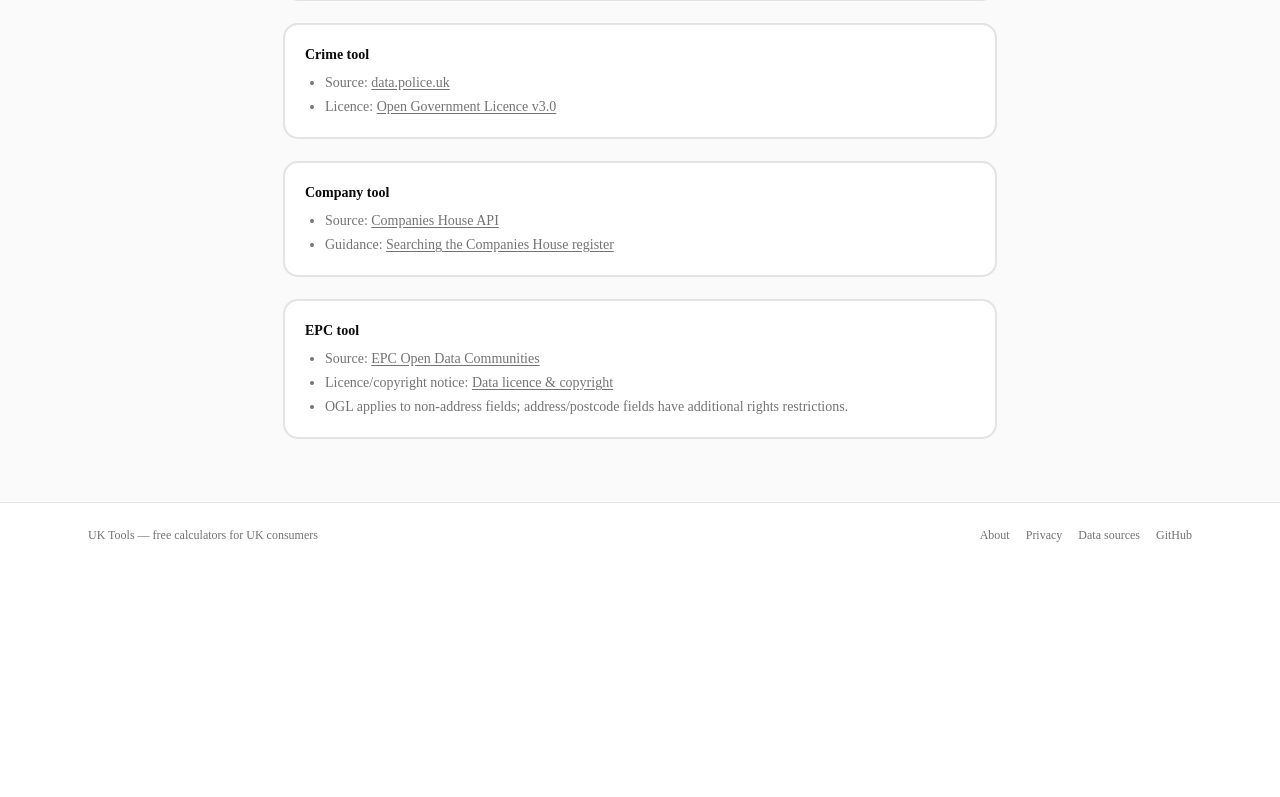
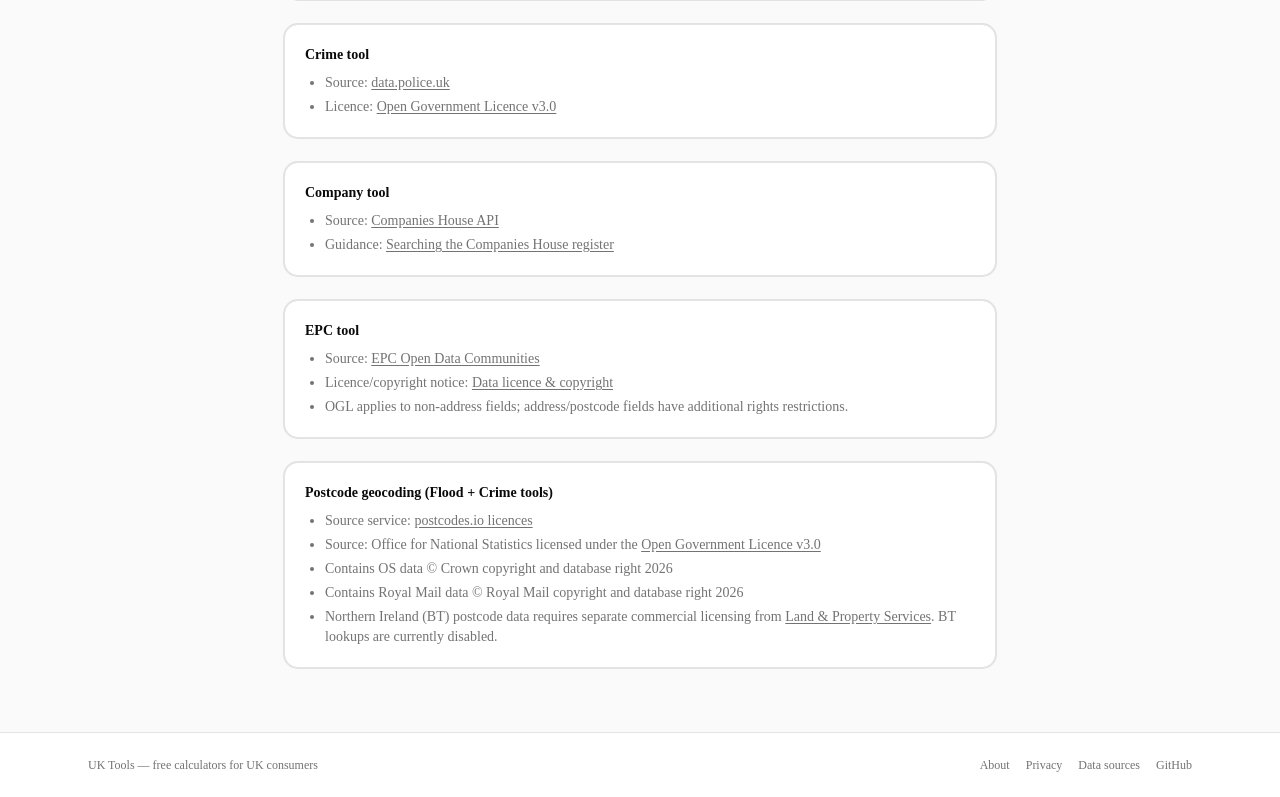
Before and after one commit to mahdirzv/uktools, a Next.js app: page /data-sources in a window 1280 px wide. Shown: the part 363-1160 px from the top of the page. Before the commit the page ends 930 px from the top, so only its background shows below. Built offline with nearby package versions, Linux system fonts and the light colour scheme.

Commit message:
feat: harden postcode licensing notices and BT guardrails

```diff
--- a/src/app/api/crime/route.ts
+++ b/src/app/api/crime/route.ts
@@ -49,6 +49,15 @@
   }
 
   const clean = postcode.replace(/\s+/g, "").toUpperCase()
+  if (clean.startsWith("BT")) {
+    return NextResponse.json(
+      {
+        error:
+          "BT postcodes are temporarily unavailable while we complete Northern Ireland commercial licensing.",
+      },
+      { status: 403 }
+    )
+  }
 
   const geoRes = await fetch(`${POSTCODES_API}/${encodeURIComponent(clean)}`)
   if (!geoRes.ok) {
--- a/src/app/api/flood/route.ts
+++ b/src/app/api/flood/route.ts
@@ -67,6 +67,15 @@
   }
 
   const clean = postcode.replace(/\s+/g, "").toUpperCase()
+  if (clean.startsWith("BT")) {
+    return NextResponse.json(
+      {
+        error:
+          "BT postcodes are temporarily unavailable while we complete Northern Ireland commercial licensing.",
+      },
+      { status: 403 }
+    )
+  }
 
   try {
     const pcJson = await fetchJson<PostcodeResult>(
--- a/src/app/data-sources/page.tsx
+++ b/src/app/data-sources/page.tsx
@@ -9,6 +9,8 @@
 }
 
 export default function DataSourcesPage() {
+  const year = new Date().getFullYear()
+
   return (
     <div className="mx-auto w-full max-w-[760px] tool-page-padding">
       <div className="space-y-4">
@@ -78,6 +80,23 @@
             </li>
           </ul>
         </section>
+
+        <section className="rounded-xl border bg-card p-4 ring-1 ring-foreground/10 sm:p-5">
+          <h2 className="font-semibold">Postcode geocoding (Flood + Crime tools)</h2>
+          <ul className="mt-2 list-disc space-y-1 pl-5 text-muted-foreground">
+            <li>
+              Source service: <a className="underline underline-offset-2" href="https://postcodes.io/docs/licences/" target="_blank" rel="noopener noreferrer">postcodes.io licences</a>
+            </li>
+            <li>
+              Source: Office for National Statistics licensed under the <a className="underline underline-offset-2" href="https://www.nationalarchives.gov.uk/doc/open-government-licence/version/3/" target="_blank" rel="noopener noreferrer">Open Government Licence v3.0</a>
+            </li>
+            <li>Contains OS data © Crown copyright and database right {year}</li>
+            <li>Contains Royal Mail data © Royal Mail copyright and database right {year}</li>
+            <li>
+              Northern Ireland (BT) postcode data requires separate commercial licensing from <a className="underline underline-offset-2" href="https://www.finance-ni.gov.uk/articles/lps-copyright-licensing-and-publishing" target="_blank" rel="noopener noreferrer">Land &amp; Property Services</a>. BT lookups are currently disabled.
+            </li>
+          </ul>
+        </section>
       </div>
     </div>
   )
--- a/src/components/crime/CrimeBreakdown.tsx
+++ b/src/components/crime/CrimeBreakdown.tsx
@@ -3,6 +3,7 @@
   BENCHMARK_POPULATION,
 } from "@/lib/crime-benchmarks"
 import { DataSourceFooter } from "@/components/shared/DataSourceFooter"
+import { PostcodeDataLicenceNotice } from "@/components/shared/PostcodeDataLicenceNotice"
 
 interface CrimeCategory {
   category: string
@@ -84,6 +85,7 @@
       </div>
 
       {data.latestMonth && (
+        <>
           <DataSourceFooter
             sourceLabel="data.police.uk"
             sourceUrl="https://data.police.uk/about/"
@@ -93,6 +95,8 @@
             coverage="England, Wales, Northern Ireland"
             caveat={`Data covers crimes reported to ${formatMonth(data.latestMonth)} and is typically 2–3 months behind current date.`}
           />
+          <PostcodeDataLicenceNotice />
+        </>
       )}
 
       <p className="text-xs text-muted-foreground">
--- a/src/components/flood/PostcodeFloodSearch.tsx
+++ b/src/components/flood/PostcodeFloodSearch.tsx
@@ -8,6 +8,7 @@
 import { RiverGaugeCard } from "./RiverGaugeCard"
 import { HomeInsuranceCTA } from "./HomeInsuranceCTA"
 import { DataSourceFooter } from "@/components/shared/DataSourceFooter"
+import { PostcodeDataLicenceNotice } from "@/components/shared/PostcodeDataLicenceNotice"
 
 interface FloodWarning {
   severity: string
@@ -130,6 +131,7 @@
             coverage="England"
             caveat="For flood safety alerts, use official warning channels. This API is for informational use and may be delayed."
           />
+          <PostcodeDataLicenceNotice />
 
           <HomeInsuranceCTA />
         </div>
--- /dev/null
+++ b/src/components/shared/PostcodeDataLicenceNotice.tsx
@@ -0,0 +1,40 @@
+interface PostcodeDataLicenceNoticeProps {
+  className?: string
+}
+
+export function PostcodeDataLicenceNotice({ className }: PostcodeDataLicenceNoticeProps) {
+  const year = new Date().getFullYear()
+
+  return (
+    <div className={className ?? "space-y-1.5 text-xs text-muted-foreground"}>
+      <p>
+        Postcode geocoding source:{" "}
+        <a
+          href="https://postcodes.io/docs/licences/"
+          target="_blank"
+          rel="noopener noreferrer"
+          className="underline underline-offset-2"
+        >
+          postcodes.io licensing
+        </a>
+      </p>
+      <p>
+        Source: Office for National Statistics licensed under the Open Government Licence v3.0
+      </p>
+      <p>Contains OS data © Crown copyright and database right {year}</p>
+      <p>Contains Royal Mail data © Royal Mail copyright and database right {year}</p>
+      <p>
+        BT (Northern Ireland) postcodes are currently disabled pending commercial licensing from{" "}
+        <a
+          href="https://www.finance-ni.gov.uk/articles/lps-copyright-licensing-and-publishing"
+          target="_blank"
+          rel="noopener noreferrer"
+          className="underline underline-offset-2"
+        >
+          Land & Property Services
+        </a>
+        .
+      </p>
+    </div>
+  )
+}
```
Lines whose indentation alone changed are shown as unchanged.
